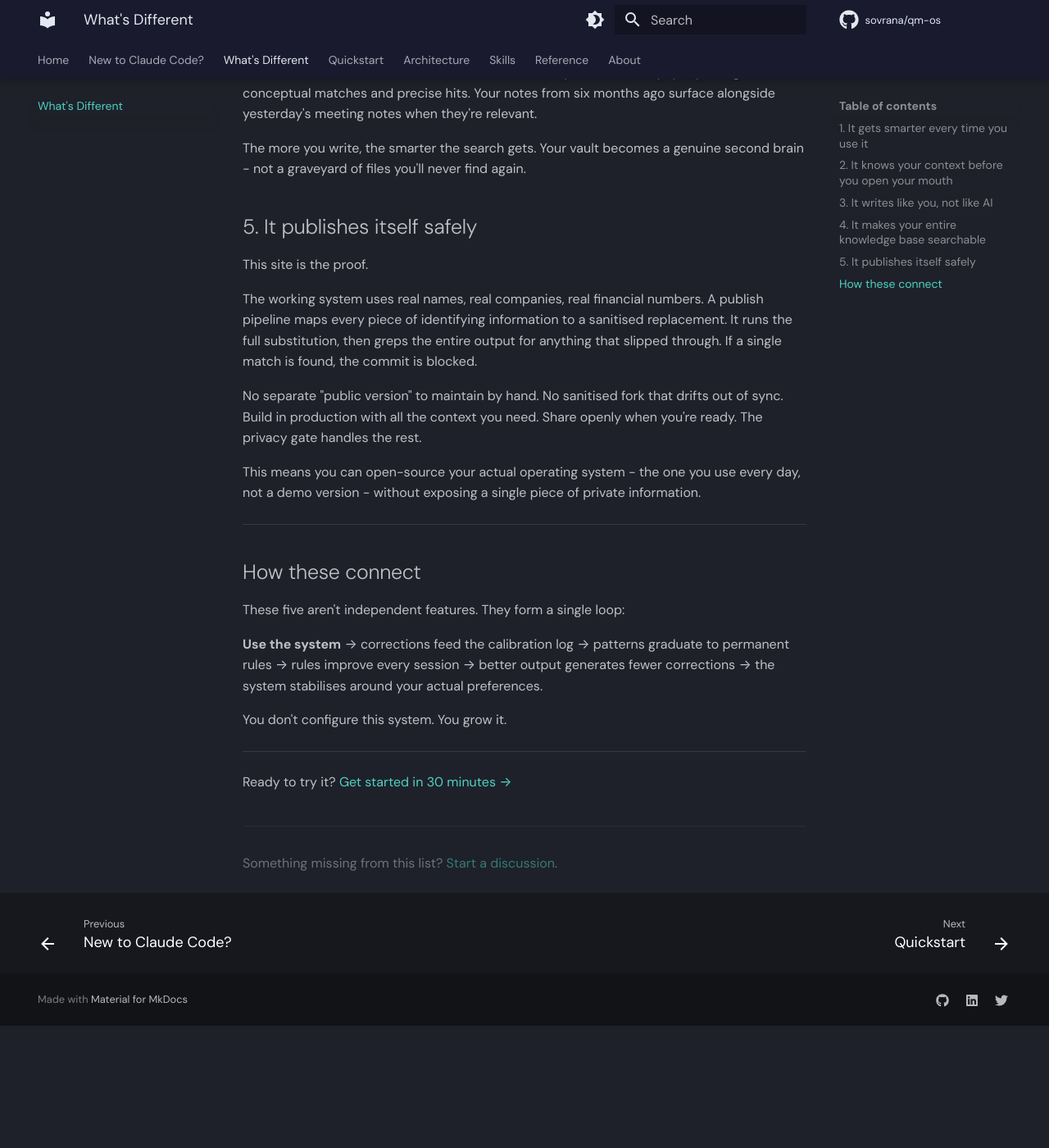
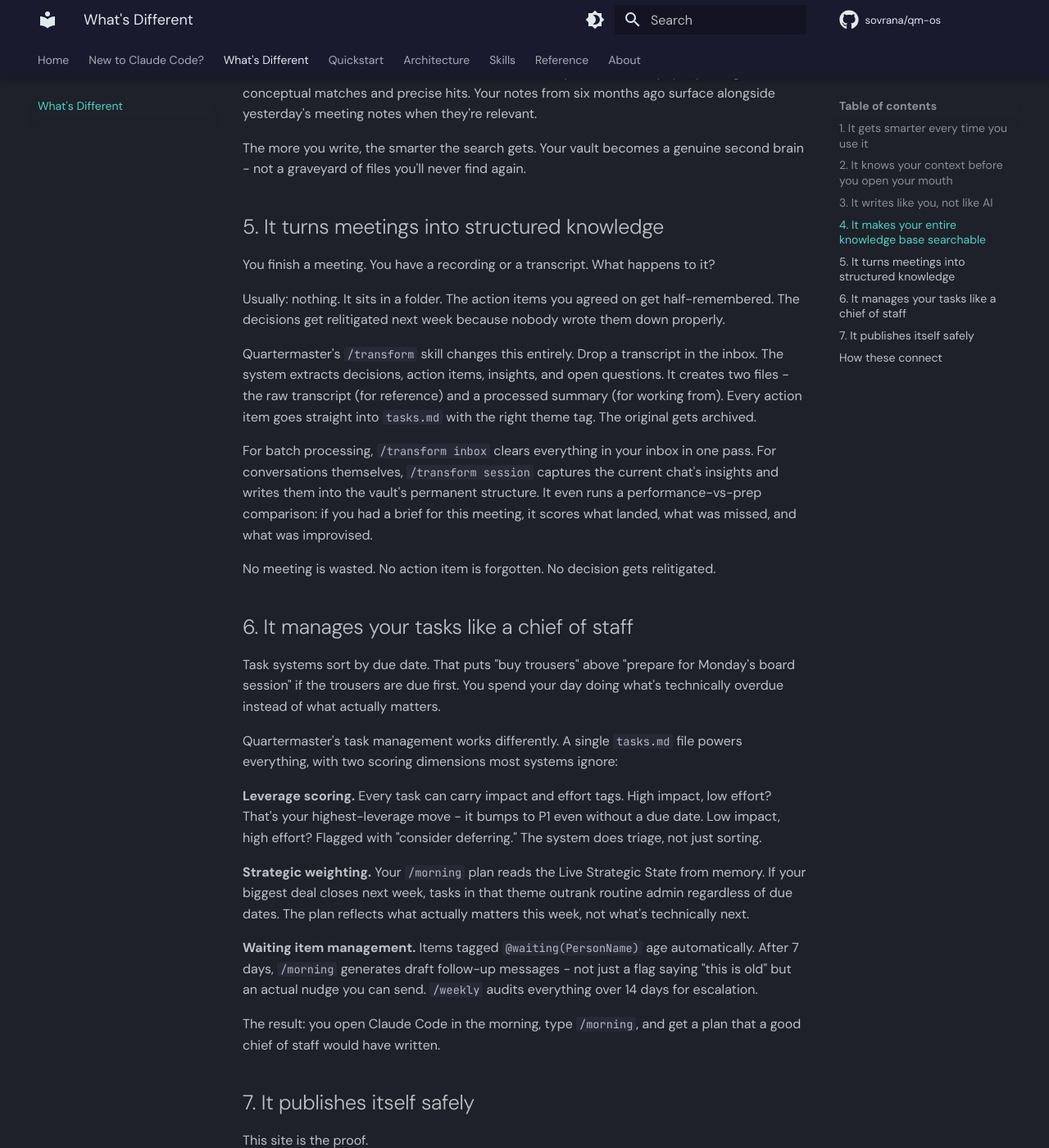
Before and after one commit to sovrana/qm-os, an MkDocs documentation site: the page built from docs/what-makes-this-different.md, in a window 1280 px wide and 1400 px high, scrolled down 2075 px. Shown: the whole window at 82% size. Built offline with MkDocs 1.6.1 and Material for MkDocs 9.7.7, drawn with Linux system fonts in a browser that asks for light colours; comment, search, counter and statistics services are not loaded; before the commit the page ends 3326 px from its top, so only the background shows below that; some of the changed text lies outside the part shown.

Commit message:
Add meeting transcript pipeline and task management to features
- Homepage: 5→7 features, added transcript processing and leverage-scored tasks
- What's Different: 5→7 with full writeups for both new features
- Timeline: added /transform moment at 2pm showing transcript processing
- Loop description updated to include new features

Co-Authored-By: Claude Opus 4.6 <noreply@anthropic.com>

```diff
--- a/docs/what-makes-this-different.md
+++ b/docs/what-makes-this-different.md
@@ -1,6 +1,6 @@
 # What Makes This Different
 
-Five things this system does that nothing else I've seen comes close to.
+Seven things this system does that nothing else I've seen comes close to.
 
 ---
 
@@ -51,7 +51,33 @@ Default behaviour runs semantic and exact search in parallel on every query. You
 
 The more you write, the smarter the search gets. Your vault becomes a genuine second brain - not a graveyard of files you'll never find again.
 
-## 5. It publishes itself safely
+## 5. It turns meetings into structured knowledge
+
+You finish a meeting. You have a recording or a transcript. What happens to it?
+
+Usually: nothing. It sits in a folder. The action items you agreed on get half-remembered. The decisions get relitigated next week because nobody wrote them down properly.
+
+Quartermaster's `/transform` skill changes this entirely. Drop a transcript in the inbox. The system extracts decisions, action items, insights, and open questions. It creates two files - the raw transcript (for reference) and a processed summary (for working from). Every action item goes straight into `tasks.md` with the right theme tag. The original gets archived.
+
+For batch processing, `/transform inbox` clears everything in your inbox in one pass. For conversations themselves, `/transform session` captures the current chat's insights and writes them into the vault's permanent structure. It even runs a performance-vs-prep comparison: if you had a brief for this meeting, it scores what landed, what was missed, and what was improvised.
+
+No meeting is wasted. No action item is forgotten. No decision gets relitigated.
+
+## 6. It manages your tasks like a chief of staff
+
+Task systems sort by due date. That puts "buy trousers" above "prepare for Monday's board session" if the trousers are due first. You spend your day doing what's technically overdue instead of what actually matters.
+
+Quartermaster's task management works differently. A single `tasks.md` file powers everything, with two scoring dimensions most systems ignore:
+
+**Leverage scoring.** Every task can carry impact and effort tags. High impact, low effort? That's your highest-leverage move - it bumps to P1 even without a due date. Low impact, high effort? Flagged with "consider deferring." The system does triage, not just sorting.
+
+**Strategic weighting.** Your `/morning` plan reads the Live Strategic State from memory. If your biggest deal closes next week, tasks in that theme outrank routine admin regardless of due dates. The plan reflects what actually matters this week, not what's technically next.
+
+**Waiting item management.** Items tagged `@waiting(PersonName)` age automatically. After 7 days, `/morning` generates draft follow-up messages - not just a flag saying "this is old" but an actual nudge you can send. `/weekly` audits everything over 14 days for escalation.
+
+The result: you open Claude Code in the morning, type `/morning`, and get a plan that a good chief of staff would have written.
+
+## 7. It publishes itself safely
 
 This site is the proof.
 
@@ -65,9 +91,9 @@ This means you can open-source your actual operating system - the one you use ev
 
 ## How these connect
 
-These five aren't independent features. They form a single loop:
+These seven aren't independent features. They form a single loop:
 
-**Use the system** → corrections feed the calibration log → patterns graduate to permanent rules → rules improve every session → better output generates fewer corrections → the system stabilises around your actual preferences.
+**Use the system** → meetings become structured knowledge → tasks get prioritised by leverage → corrections feed the calibration log → patterns graduate to permanent rules → rules improve every session → better output generates fewer corrections → the system stabilises around your actual preferences.
 
 You don't configure this system. You grow it.
 
```
Also changed, not shown: docs/index.md (+20 -1 lines).
